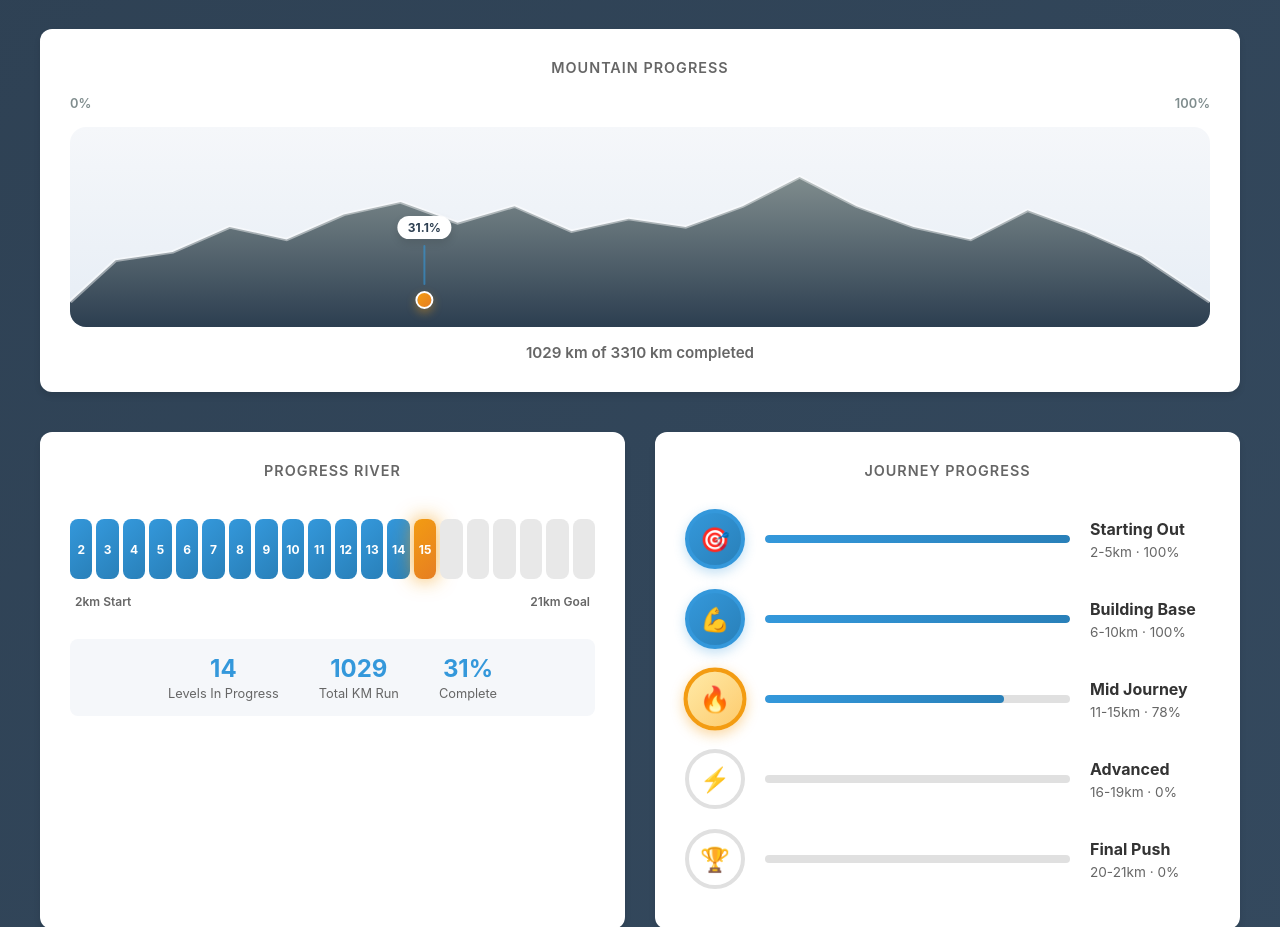
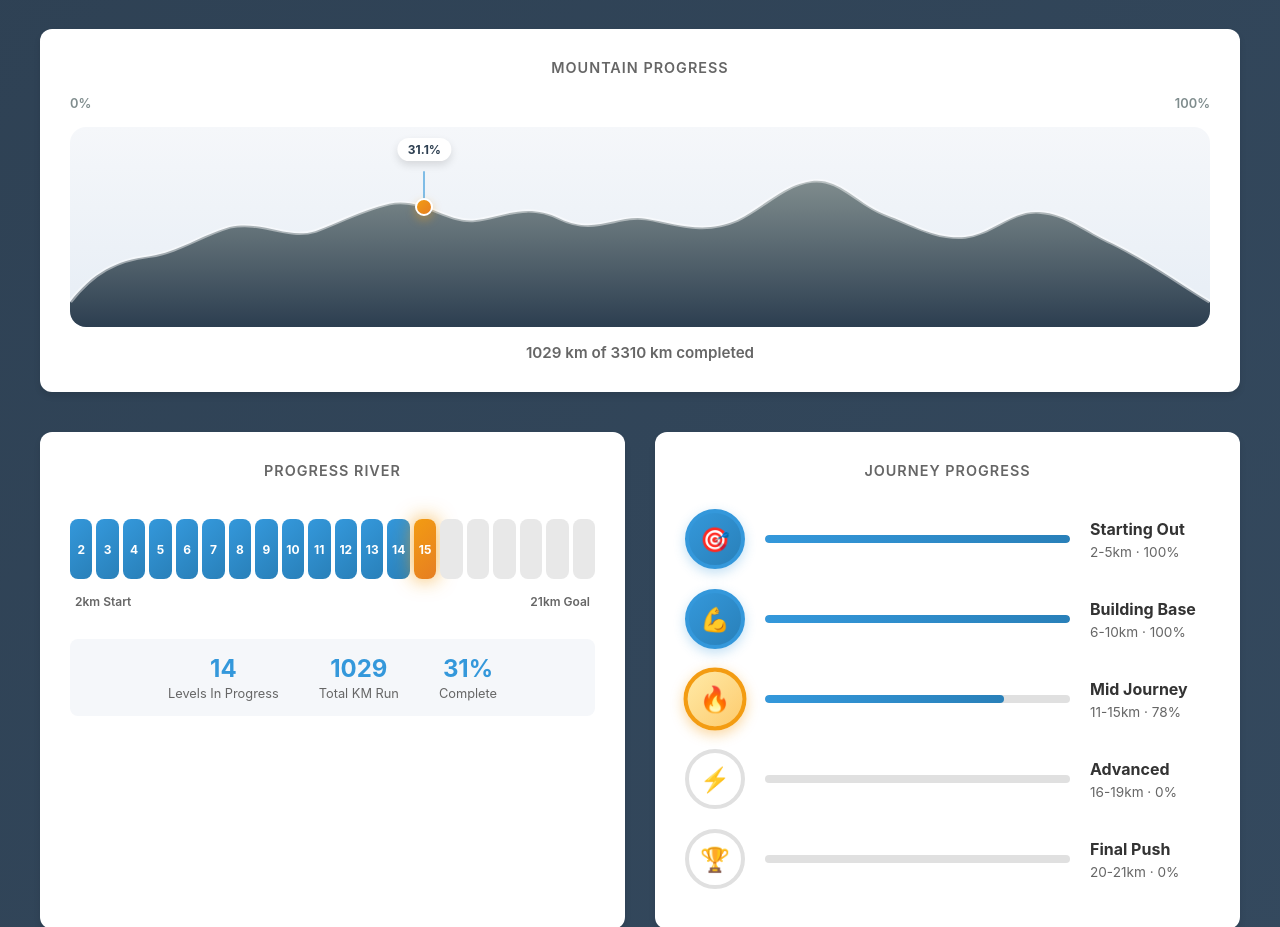
Before and after one commit to brdmr/running_site, a plain HTML site: page index.html in a window 1280 px wide. Shown: the part 1080-2007 px from the top of the page. Drawn offline with nearby package versions, Linux system fonts and the light colour scheme.

Commit message:
Refine mountain silhouette marker

```diff
--- a/index.html
+++ b/index.html
@@ -103,8 +103,8 @@
                                 <stop offset="100%" stop-color="#2c3e50"/>
                             </linearGradient>
                         </defs>
-                        <path class="mountain-path" d="M0 210 L40 160 L90 150 L140 120 L190 135 L240 105 L290 90 L340 115 L390 95 L440 125 L490 110 L540 120 L590 95 L640 60 L690 95 L740 120 L790 135 L840 100 L890 125 L940 155 L1000 210 L1000 240 L0 240 Z"></path>
-                        <path class="mountain-ridge" d="M0 210 L40 160 L90 150 L140 120 L190 135 L240 105 L290 90 L340 115 L390 95 L440 125 L490 110 L540 120 L590 95 L640 60 L690 95 L740 120 L790 135 L840 100 L890 125 L940 155 L1000 210"></path>
+                        <path class="mountain-path" d="M0 210 C20 175 40 160 70 155 C95 150 115 130 140 120 C170 112 190 135 215 125 C235 115 255 100 280 92 C310 84 330 115 355 112 C380 108 400 90 430 110 C460 130 480 105 505 110 C530 115 555 130 585 112 C610 95 625 70 650 65 C675 60 690 92 715 105 C740 118 760 135 785 132 C810 128 825 100 850 102 C875 104 890 125 915 140 C945 160 970 185 1000 210 L1000 240 L0 240 Z"></path>
+                        <path class="mountain-ridge" id="mountainRidgePath" d="M0 210 C20 175 40 160 70 155 C95 150 115 130 140 120 C170 112 190 135 215 125 C235 115 255 100 280 92 C310 84 330 115 355 112 C380 108 400 90 430 110 C460 130 480 105 505 110 C530 115 555 130 585 112 C610 95 625 70 650 65 C675 60 690 92 715 105 C740 118 760 135 785 132 C810 128 825 100 850 102 C875 104 890 125 915 140 C945 160 970 185 1000 210"></path>
                     </svg>
                     <div class="mountain-marker" id="mountainMarker">
                         <div class="mountain-marker-label" id="mountainMarkerLabel">0%</div>
--- a/script.js
+++ b/script.js
@@ -365,8 +365,17 @@ function updateMountainWidget() {
     const progress = totalDistanceGoal === 0 ? 0 : (distanceRun / totalDistanceGoal) * 100;
     const clamped = Math.max(0, Math.min(100, progress));
     const markerLeft = Math.max(2, Math.min(98, clamped));
+    let markerTop = 100;
 
-    marker.style.left = `${markerLeft}%`;
+    const ridgePath = document.getElementById('mountainRidgePath');
+    if (ridgePath && ridgePath.getTotalLength) {
+        const totalLength = ridgePath.getTotalLength();
+        const point = ridgePath.getPointAtLength((clamped / 100) * totalLength);
+        markerTop = Math.max(5, Math.min(98, (point.y / 240) * 100));
+    }
+
+    marker.style.setProperty('--marker-left', `${markerLeft}%`);
+    marker.style.setProperty('--marker-top', `${markerTop}%`);
 
     const label = document.getElementById('mountainMarkerLabel');
     if (label) {
--- a/style.css
+++ b/style.css
@@ -524,17 +524,19 @@ header h1 {
 
 .mountain-marker {
     position: absolute;
-    bottom: 18px;
-    left: 0%;
-    transform: translateX(-50%);
-    display: flex;
-    flex-direction: column;
-    align-items: center;
-    gap: 6px;
+    left: var(--marker-left, 0%);
+    top: var(--marker-top, 100%);
+    transform: translate(-50%, -50%);
+    width: 0;
+    height: 0;
     pointer-events: none;
 }
 
 .mountain-marker-label {
+    position: absolute;
+    left: 0;
+    top: -46px;
+    transform: translate(-50%, -100%);
     padding: 4px 10px;
     border-radius: 999px;
     background: white;
@@ -545,13 +547,21 @@ header h1 {
 }
 
 .mountain-marker-line {
+    position: absolute;
+    left: 0;
+    top: -36px;
+    transform: translateX(-50%);
     width: 2px;
-    height: 40px;
+    height: 36px;
     background: rgba(52, 152, 219, 0.6);
     border-radius: 2px;
 }
 
 .mountain-marker-dot {
+    position: absolute;
+    left: 0;
+    top: 0;
+    transform: translate(-50%, -50%);
     width: 18px;
     height: 18px;
     border-radius: 50%;
```
